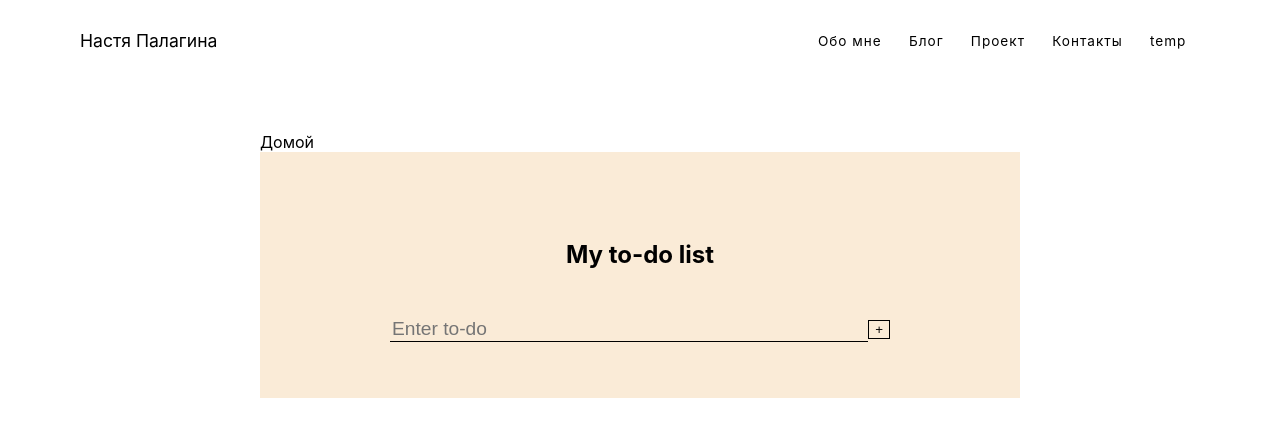
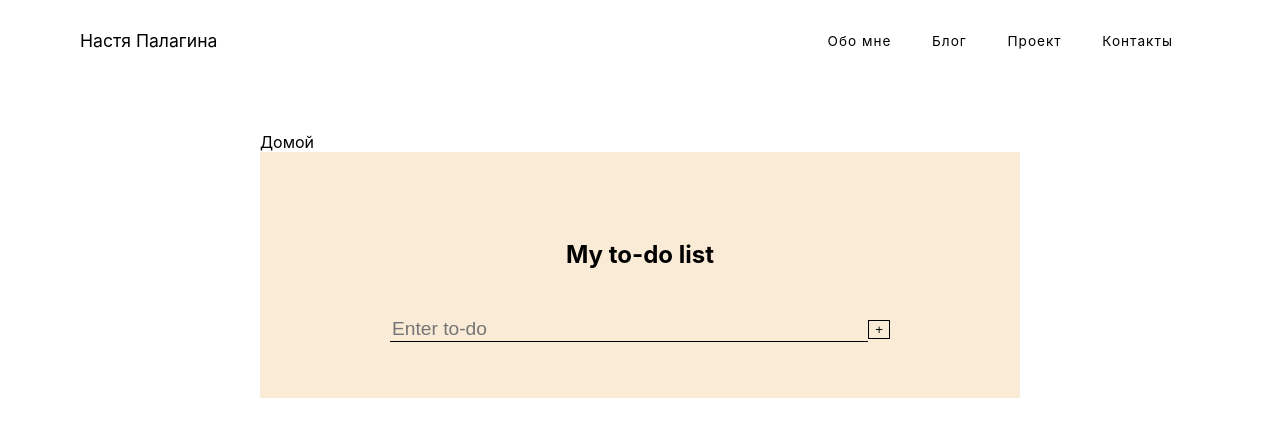
Before and after one commit to neyasha/svelte-test, a SvelteKit app: page /project/apps/1 in a window 1280 px wide. Shown: the top 436 px of the page. Built offline with nearby package versions, Linux system fonts and the light colour scheme.

Commit message:
add todo app129

```diff
--- a/src/routes/+layout.svelte
+++ b/src/routes/+layout.svelte
@@ -3,7 +3,10 @@
         <a href="/" class ="nav-logo" title="Back to Homepages">Настя Палагина</a>
         <div class="nav-links">
             {#each nav as link}
-            <a href={link.href} class="link">{link.title}</a>
+                {#if link.isShow}
+                    <a href={link.href} class="link">{link.title}</a>
+                    <span>&nbsp;&nbsp;&nbsp;</span>
+                {/if}
             {/each}
         </div>
     </div>
--- a/src/routes/project/apps/1/+page.svelte
+++ b/src/routes/project/apps/1/+page.svelte
@@ -134,7 +134,7 @@
     color: slategray;
     }
 
-    .todo.completed.todo__text {
+    .todo.todo.completed {
     text-decoration: line-through;
     }
 
```
